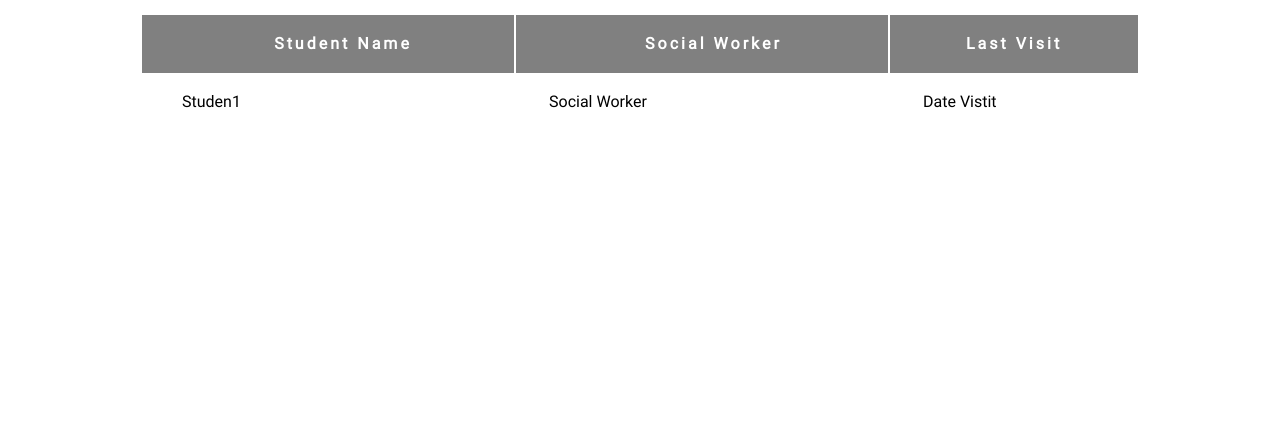
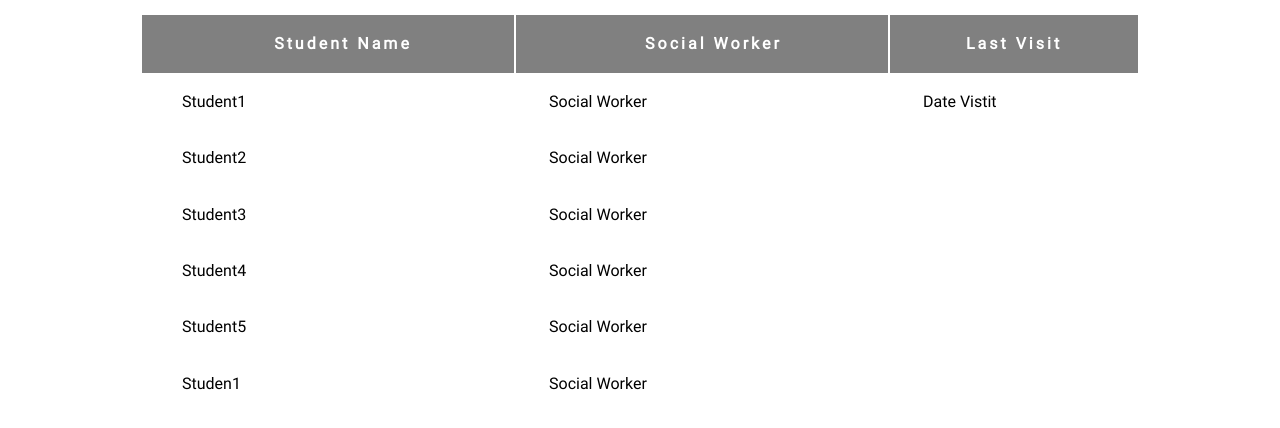
Before and after one commit to Build-Week-Intl-School-Social-Worker/Marketing-page, a plain HTML site: page home.html in a window 1280 px wide. Shown: the part 80-508 px from the top of the page. Drawn offline with Linux system fonts and the light colour scheme.

Commit message:
Partial update

```diff
--- a/home.html
+++ b/home.html
@@ -56,43 +56,43 @@
 						<table>
 							<tbody>
 								<tr class="row100 body">
-									<td class="cell100 column1">Studen1</td>
+									<td class="cell100 column1">Student1</td>
 									<td class="cell100 column2">Social Worker</td>
 									<td class="cell100 column3">Date Vistit</td>
 
 								</tr>
 
 								<tr class="row100 body">
-									<td class="cell100 column1"></td>
-									<td class="cell100 column2"></td>
+									<td class="cell100 column1">Student2</td>
+									<td class="cell100 column2">Social Worker</td>
 									<td class="cell100 column3"></td>
 
 								</tr>
 
 								<tr class="row100 body">
-									<td class="cell100 column1"></td>
-									<td class="cell100 column2"></td>
+									<td class="cell100 column1">Student3</td>
+									<td class="cell100 column2">Social Worker</td>
 									<td class="cell100 column3"></td>
 
 								</tr>
 
 								<tr class="row100 body">
-									<td class="cell100 column1"></td>
-									<td class="cell100 column2"></td>
+									<td class="cell100 column1">Student4</td>
+									<td class="cell100 column2">Social Worker</td>
 									<td class="cell100 column3"></td>
 
 								</tr>
 
 								<tr class="row100 body">
-									<td class="cell100 column1"></td>
-									<td class="cell100 column2"></td>
+									<td class="cell100 column1">Student5</td>
+									<td class="cell100 column2">Social Worker</td>
 									<td class="cell100 column3"></td>
 
 								</tr>
 
 								<tr class="row100 body">
-									<td class="cell100 column1"></td>
-									<td class="cell100 column2"></td>
+									<td class="cell100 column1">Studen1</td>
+									<td class="cell100 column2">Social Worker</td>
 									<td class="cell100 column3"></td>
 
 								</tr>
```
